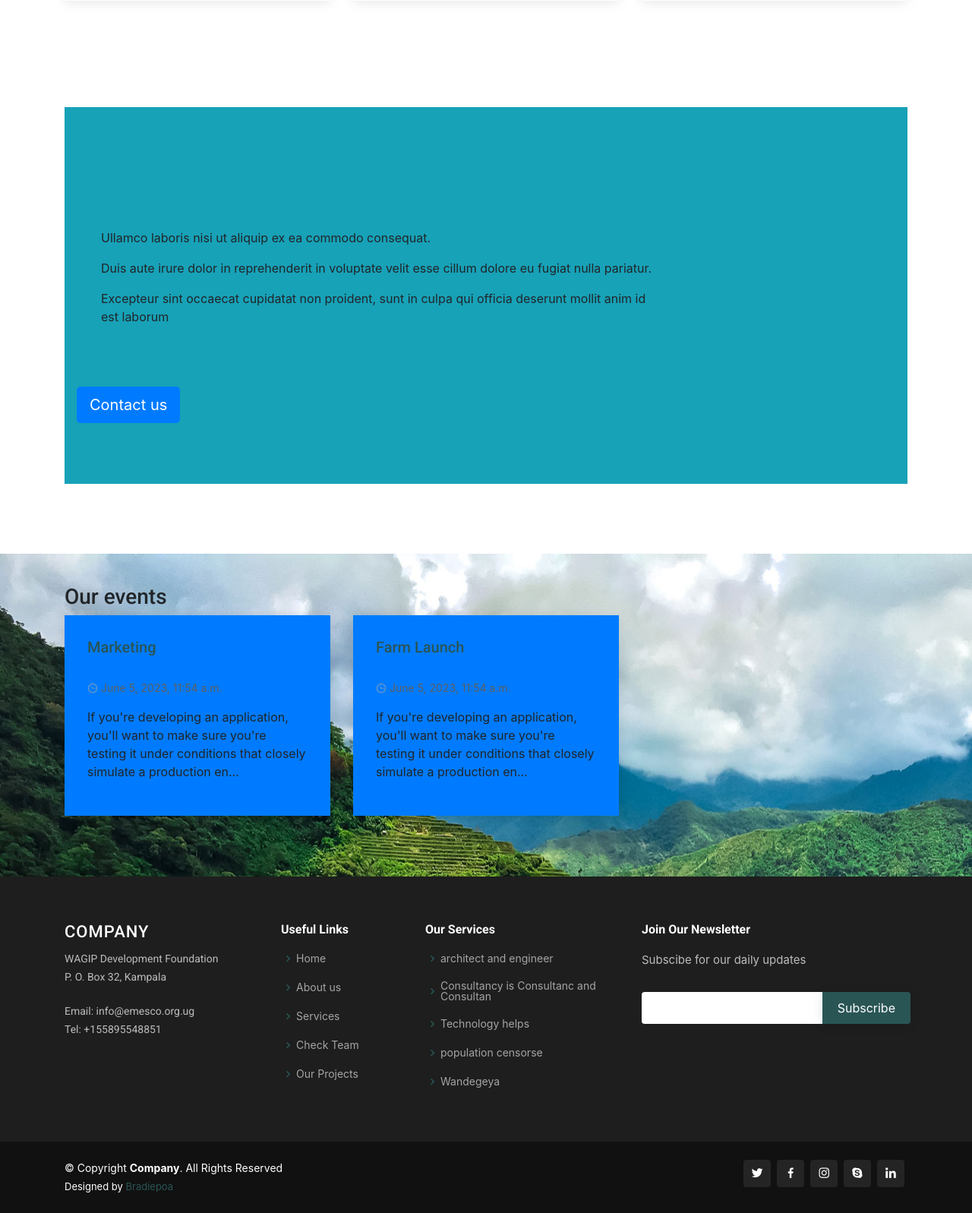
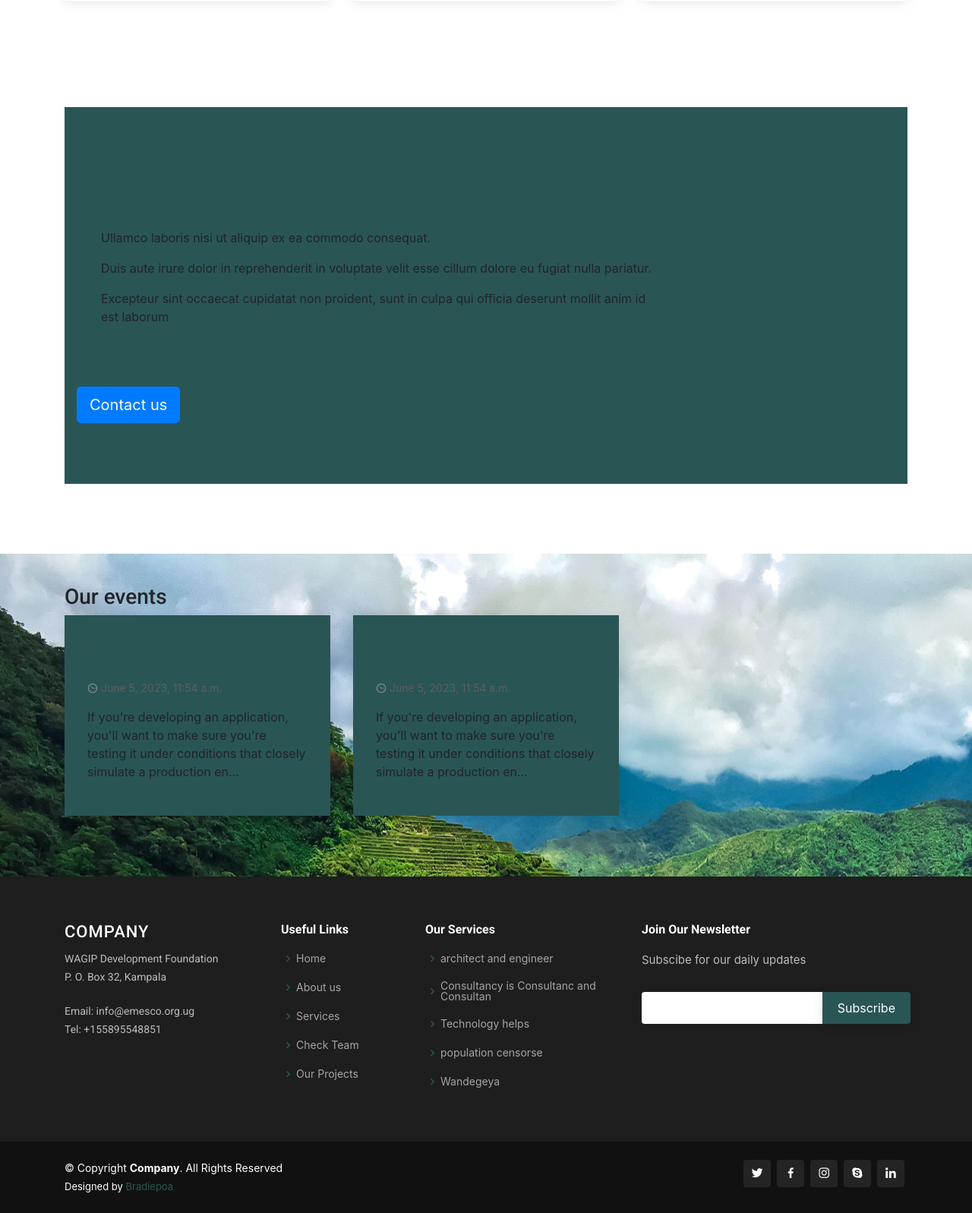
Before and after one commit to bradiepoa/wagipent, a Django app: page / in a window 1280 px wide. Shown: the part 2510-4107 px from the top of the page at 76% size. Run offline with Django 3.2, Linux system fonts and the light colour scheme; data comes from the database, SQL or seed files in the repository; some libraries are stand-ins or nearby versions.

Commit message:
add background color

```diff
--- a/mainweb/templates/mainweb/index.html
+++ b/mainweb/templates/mainweb/index.html
@@ -70,7 +70,7 @@
 
     <section>
       <div class="container" data-aos="fade-up" data-aos-delay="100">
-        <div class="jumbotron jumbotron-fluid bg-info">
+        <div class="jumbotron jumbotron-fluid" style="background-color: rgb(42, 85, 85);;">
           <div class="row">
             <div class="col-lg-8 m-5">
               {% for danation in dona|slice:":1" %}
@@ -94,7 +94,7 @@
 
             {% for event in events %}
             <div class="col-lg-4 entries">
-              <article class="entry bg-primary" data-aos="fade-up">
+              <article class="entry" data-aos="fade-up" style="background-color: rgb(42, 85, 85);;">
                 <h5>
                   <a class="pattern" href="">{{event.name}}</a>
                 </h5><br>
```
